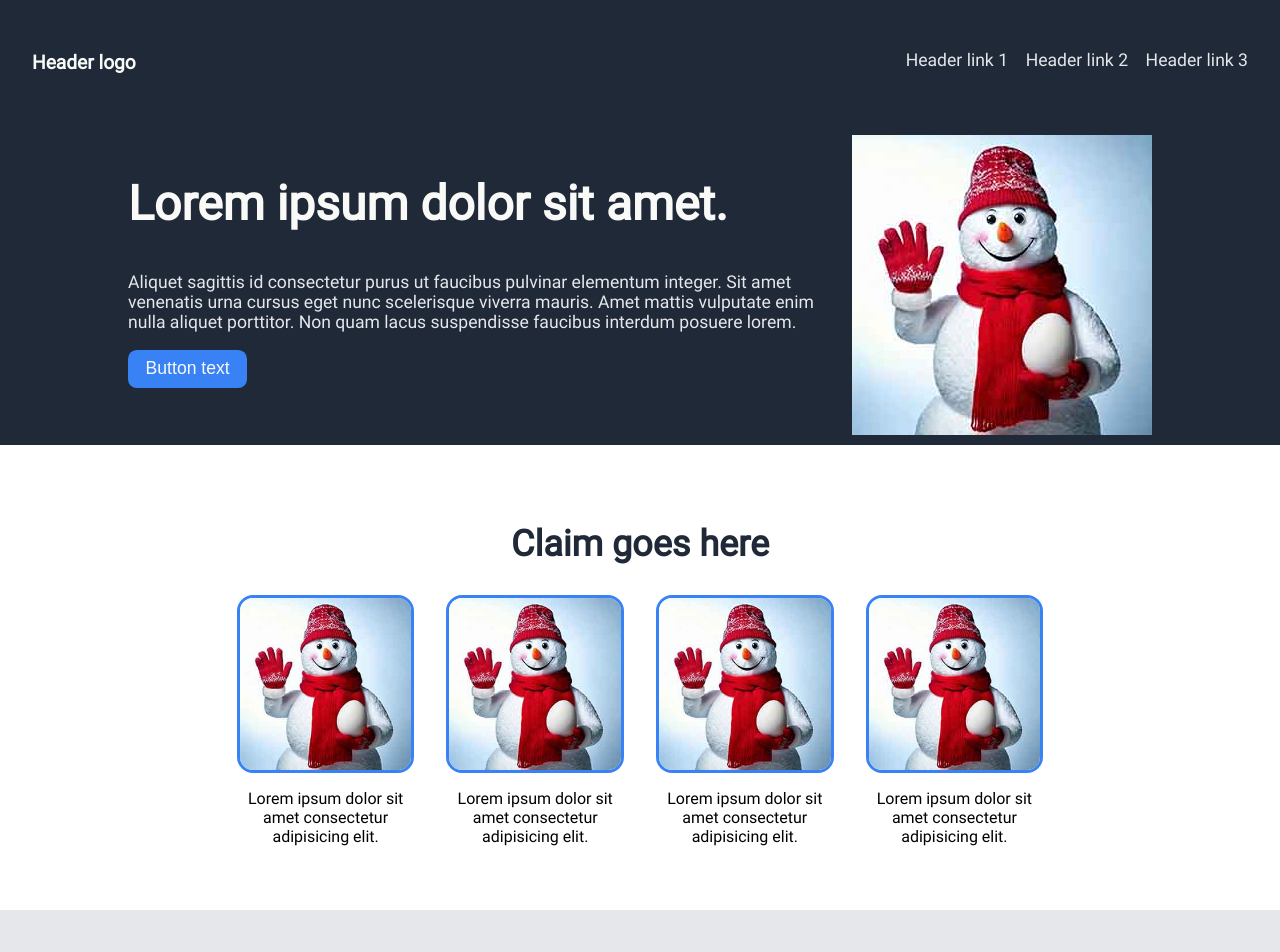
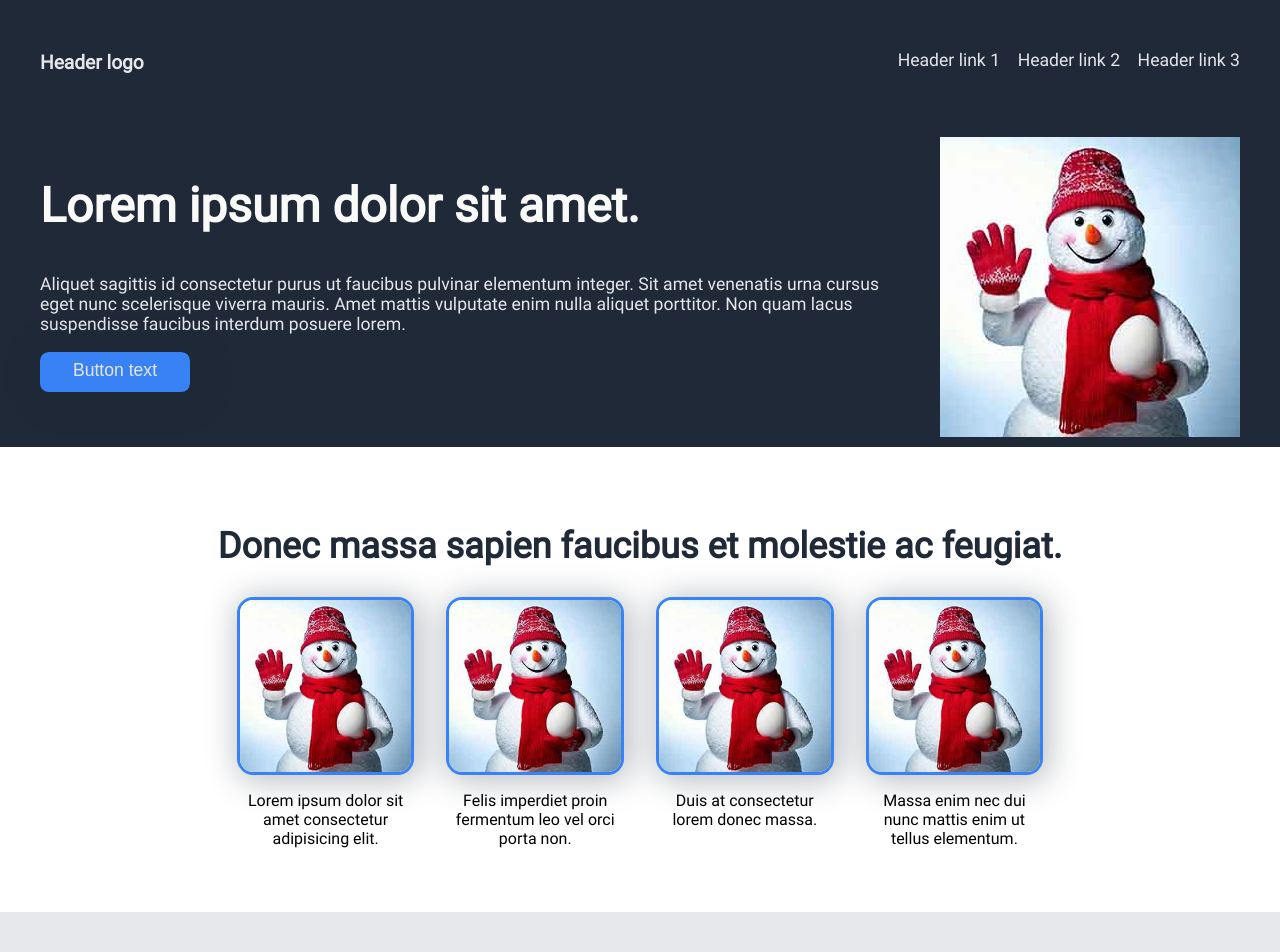
Before and after one commit to derinselaffe/odin-landing-page-project, a plain HTML site: page index.html in a window 1280 px wide. Shown: the top 952 px of the page. Drawn offline with Linux system fonts and the light colour scheme.

Commit message:
Complete landing page exercise
Complete landing page exercise by adding rest of HTML and CSS.

```diff
--- a/css/styles.css
+++ b/css/styles.css
@@ -3,7 +3,11 @@
   --colour-white: #f9faf8;
   --colour-light-grey: #e5e7eb;
   --colour-mid-blue: #3882f6;
+  --colour-darker-blue: #296ad1;
+  --colour-shadow: rgba(31, 41, 55, 0.3);
   --base-font-size: 1em;
+  --base-box-shadow: .2em .2em 2em .2em var(--colour-shadow);
+  --base-spacing-unit: 1em;
 }
 
 html {
@@ -16,13 +20,7 @@ html {
     box-sizing: inherit;
   }
 
-  /*@font-face {
-    font-family: 'Roboto';
-    src: url('../fonts/Roboto-Italic.woff2') format('woff2'),
-    font-weight: normal;
-    font-style: italic;
-    font-display: swap;
-}*/
+/* Fonts hosted locally to comply with European privacy regulations (GDPR). Only using one variant, to keep the loading time as short as possible */
 
 @font-face {
     font-family: 'Roboto';
@@ -32,13 +30,6 @@ html {
     font-display: swap;
 }
 
-/*@font-face {
-    font-family: 'Roboto';
-    src: url('../fonts/Roboto-Bold.woff2') format('woff2'),
-    font-weight: bold;
-    font-style: normal;
-    font-display: swap;
-}  */
 
 body {
   display: flex;
@@ -48,29 +39,26 @@ body {
   padding: 0;
   font-family: Roboto, Helvetica, Arial, Helvetica, sans-serif;
   font-weight: 400;
-  /*font-family: system-ui, -apple-system, BlinkMacSystemFont, 'Segoe UI', Roboto, Oxygen, Ubuntu, Cantarell, 'Open Sans', 'Helvetica Neue', sans-serif;*/
 }
 
 .wrapper {
     flex: 1;
-    /*border: 1px dashed black;*/
 }
 
 header {
     background: var(--colour-dark-grey);
     color: var(--colour-white);
-    padding: 2em;
+    padding: calc(var(--base-spacing-unit) * 2);
+    position: sticky;
+    top: 0;
+    display: flex;
+    justify-content: space-around;
+}
+
+.header-wrapper {
+    width: 75em;
     display: flex;
     justify-content: space-between;
-    position: sticky;
-    top: 0;
-}
-
-nav {
-}
-
-main {
-    /*border: 1px dotted rosybrown;*/
 }
 
 .hero {
@@ -81,17 +69,22 @@ main {
     align-items: center;
     min-height: 40vh;
     gap: 5em;
+    padding: calc(var(--base-padding) * 3);
 }
 
 .hero-wrapper {
-    /*border: 1px solid yellow;*/
     display: flex;
-    width: 80%;
+    width: 75em;
+    gap: 1em;
+}
+
+.hero-wrapper img {
+    margin-left: var(--base-spacing-unit);
 }
 
 .icons {
     text-align: center;
-    padding: 3em;
+    padding: calc(var(--base-spacing-unit) * 3);
 }
 
 .icons-wrapper {
@@ -101,24 +94,21 @@ main {
 }
 
 .icon-wrapper {
-    /*border: 1px solid red;*/
     display: flex;
     flex-direction: column;
-}
-
-.icon-wrapper {
-  width: 15%;
+    width: 15%;
 }
 
 .icon-wrapper img {
     border: 3px solid var(--colour-mid-blue);
     border-radius: 1em;
+    box-shadow: var(--base-box-shadow);
 }
 
 
 .testimonials {
     background: var(--colour-light-grey);
-    padding: 5em;
+    padding: calc(var(--base-spacing-unit) * 5);
     display: flex;
     justify-content: center;
     align-items: center;
@@ -126,36 +116,35 @@ main {
 
 .testimonial-wrapper {
     width: 70%;
-    /*border: 1px solid red;*/
 }
 
 cite {
     text-align: right;
     font-style: normal;
+    font-weight: 800;
     display: block;
+    font-size: calc(var(--base-font-size) * 1.5);
 }
 
 .cta {
-    /*border: 1px solid purple;*/
     display: flex;
     justify-content: center;
     align-items: center;
-    padding: 5em;
+    padding: calc(var(--base-spacing-unit) * 5);
 }
 
 .modal {
     background-color: var(--colour-mid-blue);
     color: var(--colour-white);
-    padding: 2em 4em;
+    padding: calc(var(--base-spacing-unit) * 2) calc(var(--base-spacing-unit) * 4);
     border-radius: 1em;
     width: 60%;
     display: flex;
     justify-content: space-between;
     align-items: center;
-}
-
-.modal-text {
-    /*display: flex;*/
+    box-shadow: var(--base-box-shadow);
+    gap: var(--base-spacing-unit);
+    min-width: 75em;
 }
 
 .modal button {
@@ -163,11 +152,11 @@ cite {
 }
 
 footer {
-    background: whitesmoke;
+    background: var(--colour-white);
     background: var(--colour-dark-grey);
     color: var(--colour-white);
     display: flex;
-    justify-content: center;
+    justify-content: space-around;
     align-items: center;
 }
 
@@ -180,10 +169,18 @@ ul {
 button {
     background-color: var(--colour-mid-blue);
     color: var(--colour-white);
-    padding: .5em 1em;
+    padding: calc(var(--base-spacing-unit) / 2) var(--base-spacing-unit);
     border-radius: .5em;
     border: none;
     font-size: calc(var(--base-font-size) * 1.1);
+    box-shadow: var(--base-box-shadow);
+    transition-duration: 0.4s;
+    cursor: pointer;
+    min-width: 150px;
+}
+
+button:hover {
+    background-color: var(--colour-darker-blue);
 }
 
 h1 {
@@ -217,3 +214,23 @@ header p {
 .bolder {
     font-weight: bold;
 }
+
+.bigger {
+    font-size: calc(var(--base-font-size) * 1.5);
+}
+
+/* link states */
+a {
+    text-decoration: none;
+    color: var(--colour-light-grey);
+    display: inline-block;
+    border-bottom: 2px solid transparent;
+}
+
+a:hover {
+    color: var(--colour-white);
+}
+
+a:active {
+    border-bottom: 2px solid var(--colour-mid-blue);
+}
--- a/index.html
+++ b/index.html
@@ -7,42 +7,21 @@
   <meta name="robots" content="noindex,nofollow">
   <meta name="description" content="The meta description goes here.">
   <meta name="generator" content="Brain, eyes, hands">
-  <!-- not needed in dummy project
-  <link type="application/rss+xml" rel="alternate" href="path/to/xml/sitemap/sitemap.xml">
-  <link rel="apple-touch-icon" sizes="180x180" href="path/to/icons/apple-touch-icon.png">
-  <link rel="icon" type="image/png" sizes="32x32" href="path/to/icons/favicon-32x32.png">
-  <link rel="icon" type="image/png" sizes="16x16" href="path/to/icons/favicon-16x16.png">
-  <link rel="manifest" href="path/to/icons/site.webmanifest">
-  <link rel="shortcut icon" href="path/to/icons/favicon.ico">
-  <meta name="msapplication-TileColor" content="#da532c">
-  <meta name="msapplication-config" content="path/to/icons/browserconfig.xml">
-  <meta name="theme-color" content="#ffffff">
-  <meta property="og:title" content="OpenGraph title goes here">
-  <meta property="og:description" content="OpenGraph description goes here">
-  <meta property="og:url" content="link/to/self/goes/here">
-  <meta property="og:type" content="article">
-  <meta property="og:locale" content="en_GB">
-  <meta property="og:image" content="path/to/og-image/og-image.png">
-  <meta property="og:image:width" content="1200">
-  <meta property="og:image:height" content="630">
-  <meta property="twitter:card" content="summary_large_image">
-  <meta property="twitter:title" content="Twitter title goes here">
-  <meta property="twitter:description" content="Twitter description goes here">
-  <meta name="twitter:image" content="placeholder_image_link">
-  -->
-  <title>Page title here</title>
+  <title>Landing page exercise</title>
 </head>
 <body>
   <div class="wrapper">
     <header>
-        <p>Header logo</p>
-        <nav>
-          <ul>
-            <li>Header link 1</li>
-            <li>Header link 2</li>
-            <li>Header link 3</li>
-          </ul>
-        </nav>
+        <div class="header-wrapper">
+          <p><a href="#">Header logo</a></p>
+          <nav>
+            <ul>
+              <li><a href="#">Header link 1</a></li>
+              <li><a href="#">Header link 2</a></li>
+              <li><a href="#">Header link 3</a></li>
+            </ul>
+          </nav>
+        </div>
       </header>
       <main>
         <section class="hero">
@@ -50,14 +29,13 @@
             <div class="hero-text">
               <h1>Lorem ipsum dolor sit amet.</h1>
               <p>Aliquet sagittis id consectetur purus ut faucibus pulvinar elementum integer. Sit amet venenatis urna cursus eget nunc scelerisque viverra mauris. Amet mattis vulputate enim nulla aliquet porttitor. Non quam lacus suspendisse faucibus interdum posuere lorem.</p>
-              <button>Button text</button>
+              <button><a href="#">Button text</a></button>
             </div>
             <img src="images/firefly-61257-300.jpg" alt="Snowman holding an egg (don't ask)">
           </div>
         </section>
         <section class="icons">
-          <div class="yyy">
-            <h2>Claim goes here</h2>
+            <h2>Donec massa sapien faucibus et molestie ac feugiat.</h2>
             <div class="icons-wrapper">
               <div class="icon-wrapper">
                 <img src="images/firefly-61257-300.jpg" alt="Snowman holding an egg (don't ask)">
@@ -65,38 +43,38 @@
               </div>
               <div class="icon-wrapper">
                 <img src="images/firefly-61257-300.jpg" alt="Snowman holding an egg (don't ask)">
-                <p>Lorem ipsum dolor sit amet consectetur adipisicing elit.</p>
+                <p>Felis imperdiet proin fermentum leo vel orci porta non.</p>
               </div>
               <div class="icon-wrapper">
                 <img src="images/firefly-61257-300.jpg" alt="Snowman holding an egg (don't ask)">
-                <p>Lorem ipsum dolor sit amet consectetur adipisicing elit.</p>
+                <p>Duis at consectetur lorem donec massa.</p>
               </div>
               <div class="icon-wrapper">
                 <img src="images/firefly-61257-300.jpg" alt="Snowman holding an egg (don't ask)">
-                <p>Lorem ipsum dolor sit amet consectetur adipisicing elit.</p>
+                <p>Massa enim nec dui nunc mattis enim ut tellus elementum.</p>
               </div>
-            </div>
             </div>
         </section>
         <section class="testimonials">
           <div class="testimonial-wrapper">
             <blockquote>Lorem ipsum dolor, sit amet consectetur adipisicing elit. Repellendus doloribus facere dolorem blanditiis suscipit magni perspiciatis quos ullam tempore.</blockquote>
-            <cite>Lorem ipsum dolor.</cite>
+            <cite>&ndash;&nbsp;The person who said the above</cite>
           </div>
         </section>
         <section class="cta">
           <div class="modal">
             <div class="modal-text">
-              <p class="bolder">Lorem ipsum dolor sit amet, consectetur adipisicing elit.</p>
-              <p>Lorem ipsum dolor sit amet, consectetur adipisicing elit.</p>
+              <p class="bolder bigger">Semper viverra nam libero justo laoreet sit!</p>
+              <p>Tempus iaculis urna id volutpat lacus laoreet non. Duis at consectetur lorem donec massa.</p>
             </div>
-            <button>Button text</button>
+            <button><a href="#">Button text</a></button>
           </div>
         </section>
       </main>
   </div>
   <footer>
     <p>Copyright &copy; The Odin Project 2021</p>
+    <p>Photos: Adobe Firefly, originally created for a personal, offline project</p>
   </footer>
 </body>
 </html>
```
